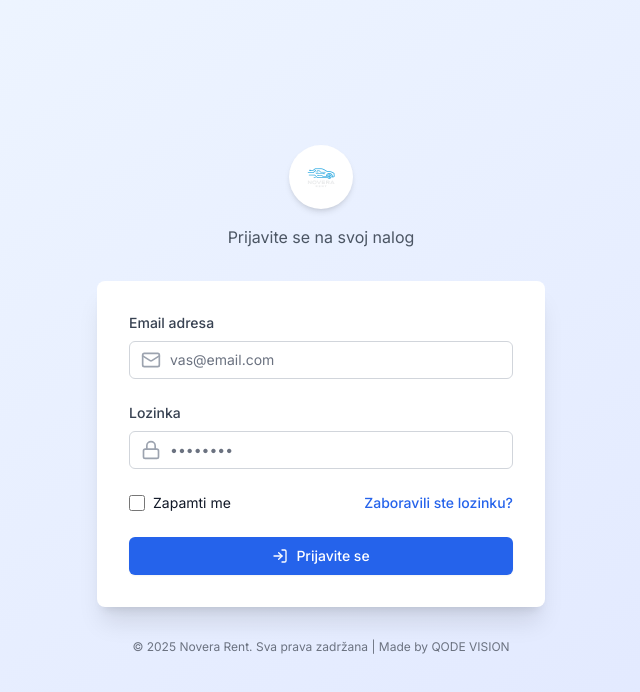
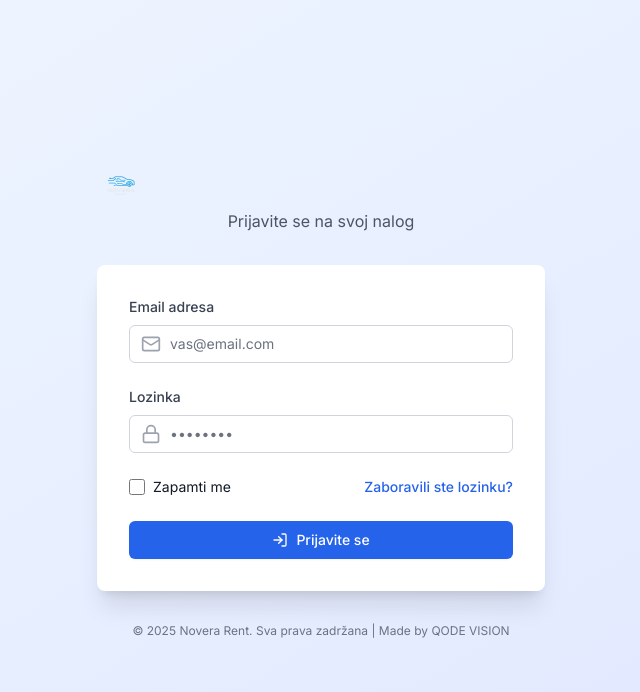
Before and after one commit to dctripp-source/rent-a-car-app, a Next.js app: page /auth/login in a window 1280 px wide. Shown: the top 692 px of the page, without its empty margins (319-959 px from the left). Built offline with nearby package versions, Linux system fonts and the light colour scheme; no server answers.

Commit message:
delted logo round frame

```diff
--- a/app/auth/login/page.tsx
+++ b/app/auth/login/page.tsx
@@ -59,13 +59,13 @@ export default function LoginPage() {
   <div className="max-w-md w-full">
     {/* Logo i naslov */}
     <div className="text-center mb-8">
-      <div className="inline-flex items-center justify-center w-16 h-16 bg-white rounded-full mb-4 shadow-md">
+
         <img
           src="/novera-logo.png"
           alt="Novera Rent Logo"
           className="h-12 w-12 object-contain"
         />
-      </div>
+
 
       <p className="text-gray-600">
         Prijavite se na svoj nalog
```
